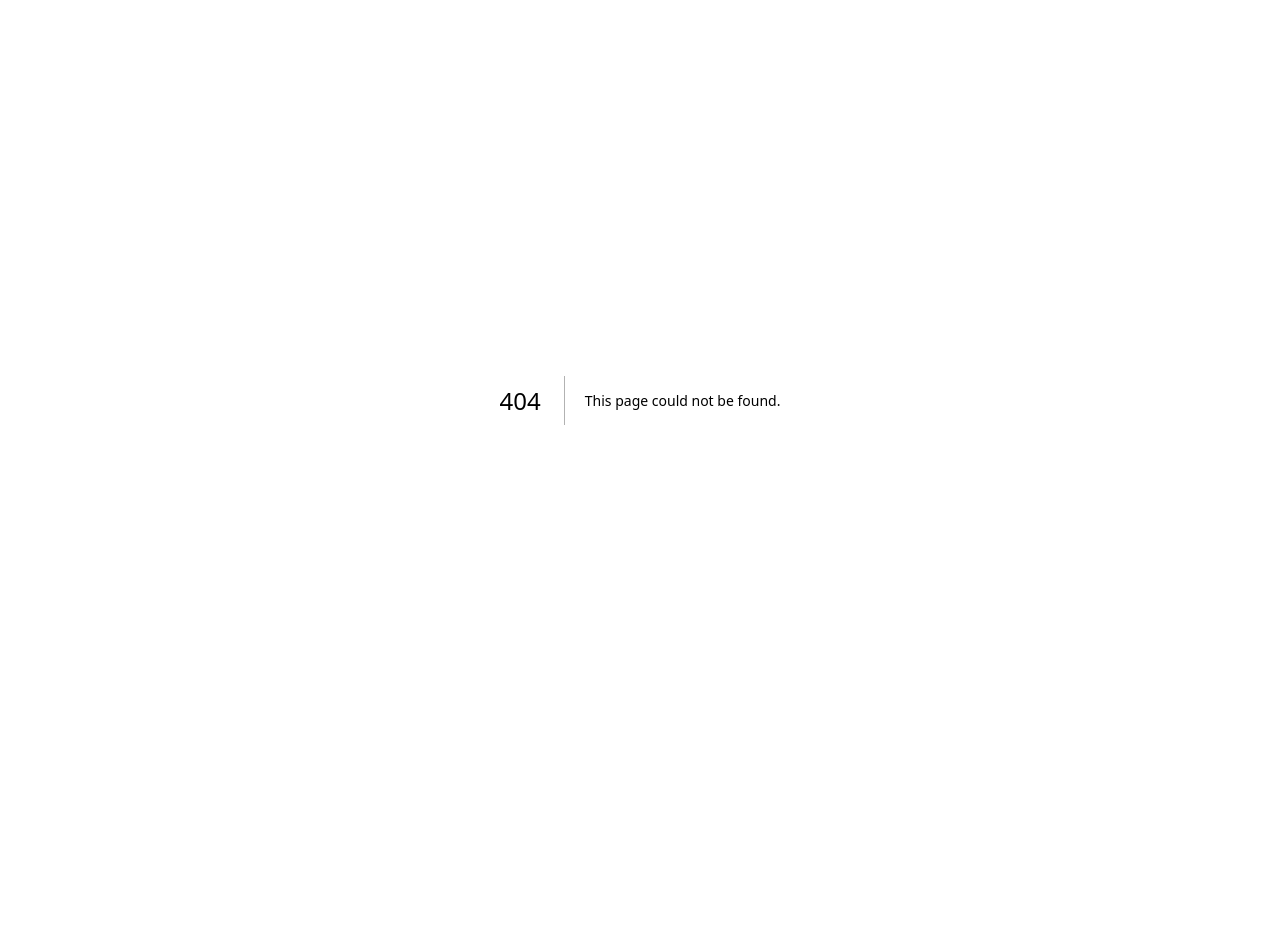
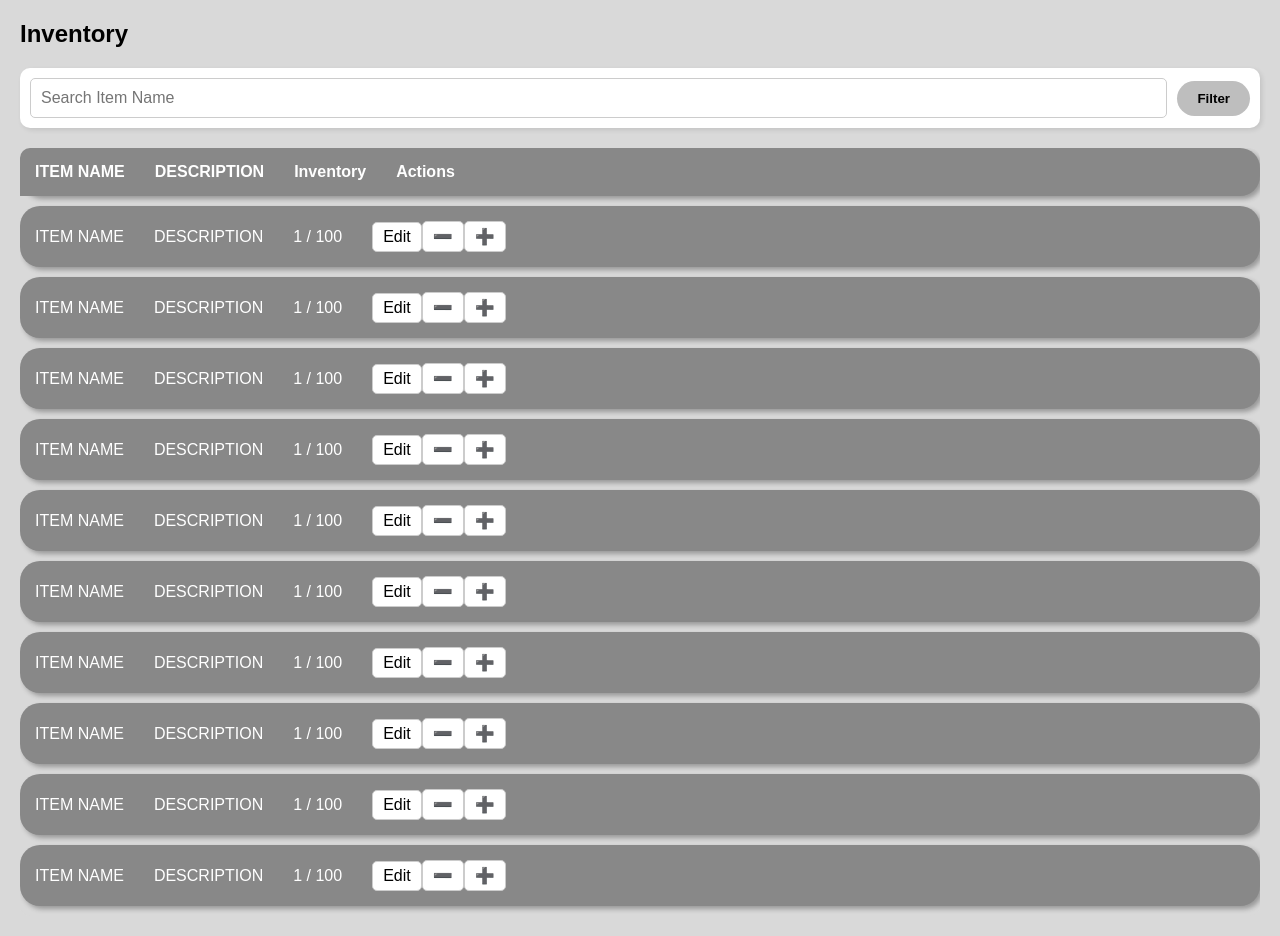
Before and after one commit to rockett366/Precision-Auto-Repair-and-Body, a Next.js app in the folder precision-auto/: page /admin-inventory in a window 1280 px wide. Before the commit this address had no page. Before the commit the page ends 800 px from the top, so only its background shows below. Built offline with nearby package versions, Linux system fonts and the light colour scheme.

Commit message:
Basic Admin Inventory Page Created
Created the basic UI layout. Added 10 filler items. Added 3 functional buttons: Edit, +, and -.

```diff
--- /dev/null
+++ b/precision-auto/src/app/admin-inventory/page.js
@@ -0,0 +1,120 @@
+"use client";
+
+import { useState } from "react";
+import styles from "./page.module.css";
+
+export default function AdminInventory() {
+  // Sample Inventory Data
+  const [inventory, setInventory] = useState(
+    Array.from({ length: 10 }).map(() => ({
+      name: "ITEM NAME",
+      description: "DESCRIPTION",
+      count: 1,
+      max: 100,
+      isEditing: false, // Tracks if the item is being edited
+    }))
+  );
+
+  // Function to handle input changes
+  const handleChange = (index, field, value) => {
+    setInventory((prev) =>
+      prev.map((item, i) =>
+        i === index ? { ...item, [field]: value } : item
+      )
+    );
+  };
+
+  // Function to toggle edit mode
+  const toggleEdit = (index) => {
+    setInventory((prev) =>
+      prev.map((item, i) =>
+        i === index ? { ...item, isEditing: !item.isEditing } : item
+      )
+    );
+  };
+
+  // Function to save changes
+  const saveChanges = (index) => {
+    setInventory((prev) =>
+      prev.map((item, i) =>
+        i === index ? { ...item, isEditing: false } : item
+      )
+    );
+  };
+
+  return (
+    <div className={styles.inventoryContainer}>
+      <h1 className={styles.title}>Inventory</h1>
+      <div className={styles.searchContainer}>
+        <input type="text" placeholder="Search Item Name" className={styles.searchInput} />
+        <button className={styles.filterButton}>Filter</button>
+      </div>
+      <table className={styles.inventoryTable}>
+        <thead>
+          <tr>
+            <th>ITEM NAME</th>
+            <th>DESCRIPTION</th>
+            <th>Inventory</th>
+            <th>Actions</th>
+          </tr>
+        </thead>
+        <tbody>
+          {inventory.map((item, index) => (
+            <tr key={index}>
+              <td>
+                {item.isEditing ? (
+                  <input
+                    type="text"
+                    value={item.name}
+                    onChange={(e) => handleChange(index, "name", e.target.value)}
+                    className={styles.editInput}
+                  />
+                ) : (
+                  item.name
+                )}
+              </td>
+              <td>
+                {item.isEditing ? (
+                  <input
+                    type="text"
+                    value={item.description}
+                    onChange={(e) => handleChange(index, "description", e.target.value)}
+                    className={styles.editInput}
+                  />
+                ) : (
+                  item.description
+                )}
+              </td>
+              <td>
+                {item.isEditing ? (
+                  <input
+                    type="number"
+                    value={item.count}
+                    onChange={(e) => handleChange(index, "count", parseInt(e.target.value) || 0)}
+                    className={styles.editInput}
+                  />
+                ) : (
+                  `${item.count} / ${item.max}`
+                )}
+              </td>
+              <td className={styles.inventoryActions}>
+                {item.isEditing ? (
+                  <>
+                    <button className={styles.saveButton} onClick={() => saveChanges(index)}>Save</button>
+                    <button className={styles.cancelButton} onClick={() => toggleEdit(index)}>Cancel</button>
+                  </>
+                ) : (
+                  <>
+                    <button className={styles.actionButton} onClick={() => toggleEdit(index)}>Edit</button>
+                    <button className={styles.actionButton} onClick={() => handleChange(index, "count", Math.max(item.count - 1, 0))}>➖</button>
+                    <button className={styles.actionButton} onClick={() => handleChange(index, "count", Math.min(item.count + 1, item.max))}>➕</button>
+                  </>
+                )}
+              </td>
+            </tr>
+          ))}
+        </tbody>
+      </table>
+    </div>
+  );
+}
--- /dev/null
+++ b/precision-auto/src/app/admin-inventory/page.module.css
@@ -0,0 +1,131 @@
+/* General Styling */
+.inventoryContainer {
+    padding: 20px;
+    font-family: Arial, sans-serif;
+    background-color: #d9d9d9;
+    min-height: 100vh;
+  }
+
+  .title {
+    font-size: 24px;
+    font-weight: bold;
+    color:black;
+    margin-bottom: 20px;
+    text-align: left;
+  }
+
+  /* Search Bar */
+  .searchContainer {
+    display: flex;
+    align-items: center;
+    margin-bottom: 20px;
+    background: white;
+    padding: 10px;
+    border-radius: 10px;
+    box-shadow: 2px 2px 5px rgba(0, 0, 0, 0.1);
+  }
+
+  .searchInput {
+    padding: 10px;
+    border: 1px solid #ccc;
+    border-radius: 5px;
+    margin-right: 10px;
+    flex-grow: 1;
+    font-size: 16px;
+  }
+
+  .filterButton {
+    padding: 10px 20px;
+    border: none;
+    background-color: #bebebe;
+    color: black;
+    border-radius: 20px;
+    cursor: pointer;
+    font-weight: bold;
+  }
+
+  /* Table */
+  .inventoryTable {
+    width: 100%;
+    border-collapse: collapse;
+    background: #d9d9d9;
+    border-radius: 10px;
+    overflow: hidden;
+  }
+
+  .inventoryTable th {
+    background-color: #888;
+    padding: 10px;
+    text-align: left;
+    font-weight: bold;
+  }
+
+  .inventoryTable th,
+  .inventoryTable td {
+    padding: 15px;
+    text-align: left;
+  }
+
+  /* Table Row Styles */
+  .inventoryTable tr {
+    background-color: #888;
+    color: white;
+    border-radius: 20px;
+    margin-bottom: 10px;
+    display: block;
+    box-shadow: 3px 3px 5px rgba(0, 0, 0, 0.3);
+  }
+
+  .inventoryTable tr td {
+    display: inline-block;
+  }
+
+  /* Buttons */
+  .inventoryActions {
+    display: flex;
+    gap: 10px;
+    align-items: center;
+  }
+
+  .actionButton {
+    background: white;
+    border: 1px solid #ccc;
+    border-radius: 5px;
+    color:rgb(0, 0, 0);
+    padding: 5px 10px;
+    font-size: 16px;
+    cursor: pointer;
+    transition: 0.2s;
+  }
+
+  .actionButton:hover {
+    background: #bbb;
+  }
+
+  /* Save and Cancel Buttons */
+  .saveButton {
+    background: green;
+    color: white;
+    border: none;
+    padding: 5px 10px;
+    border-radius: 5px;
+    cursor: pointer;
+  }
+
+  .cancelButton {
+    background: red;
+    color: white;
+    border: none;
+    padding: 5px 10px;
+    border-radius: 5px;
+    cursor: pointer;
+  }
+
+  /* Edit Mode Input Fields */
+  .editInput {
+    padding: 5px;
+    font-size: 14px;
+    border: 1px solid #ccc;
+    border-radius: 5px;
+    width: 100%;
+  }
```
Also changed, not shown: package.json (added, +26 -0 lines).
